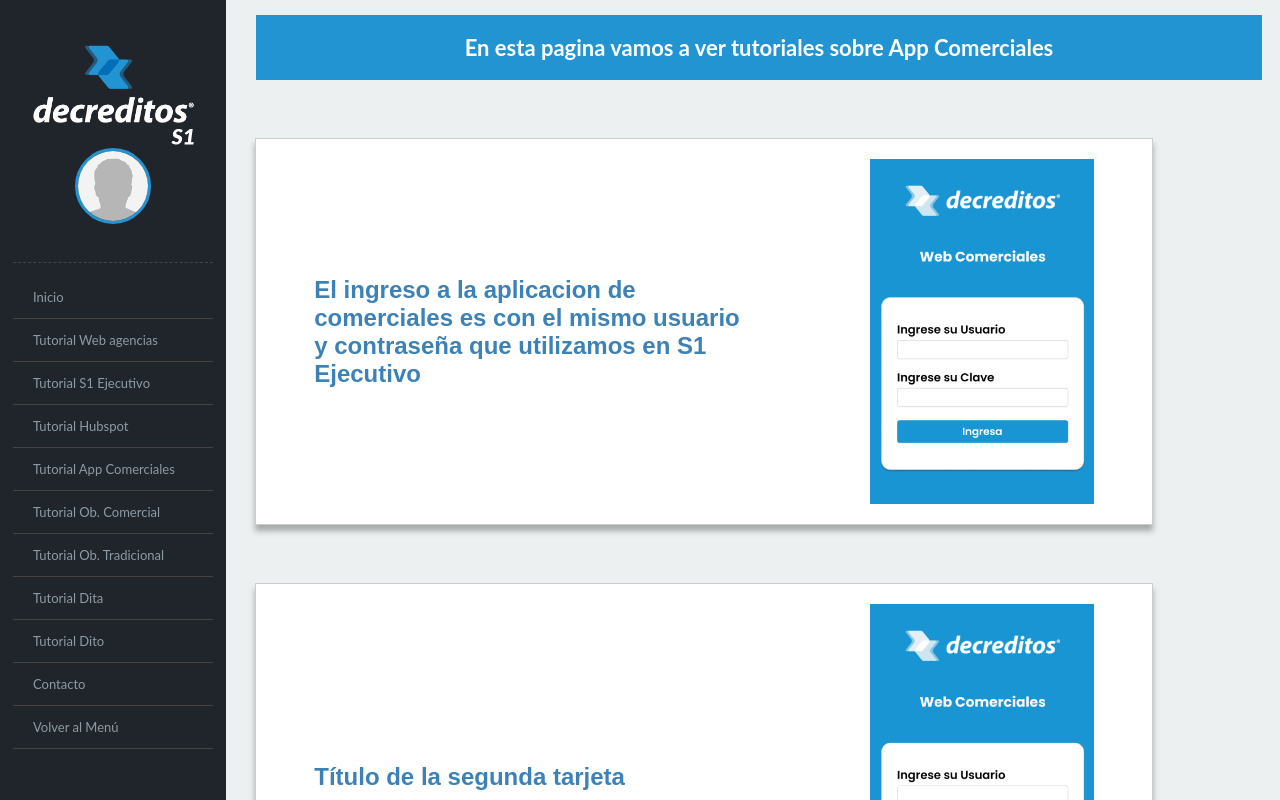
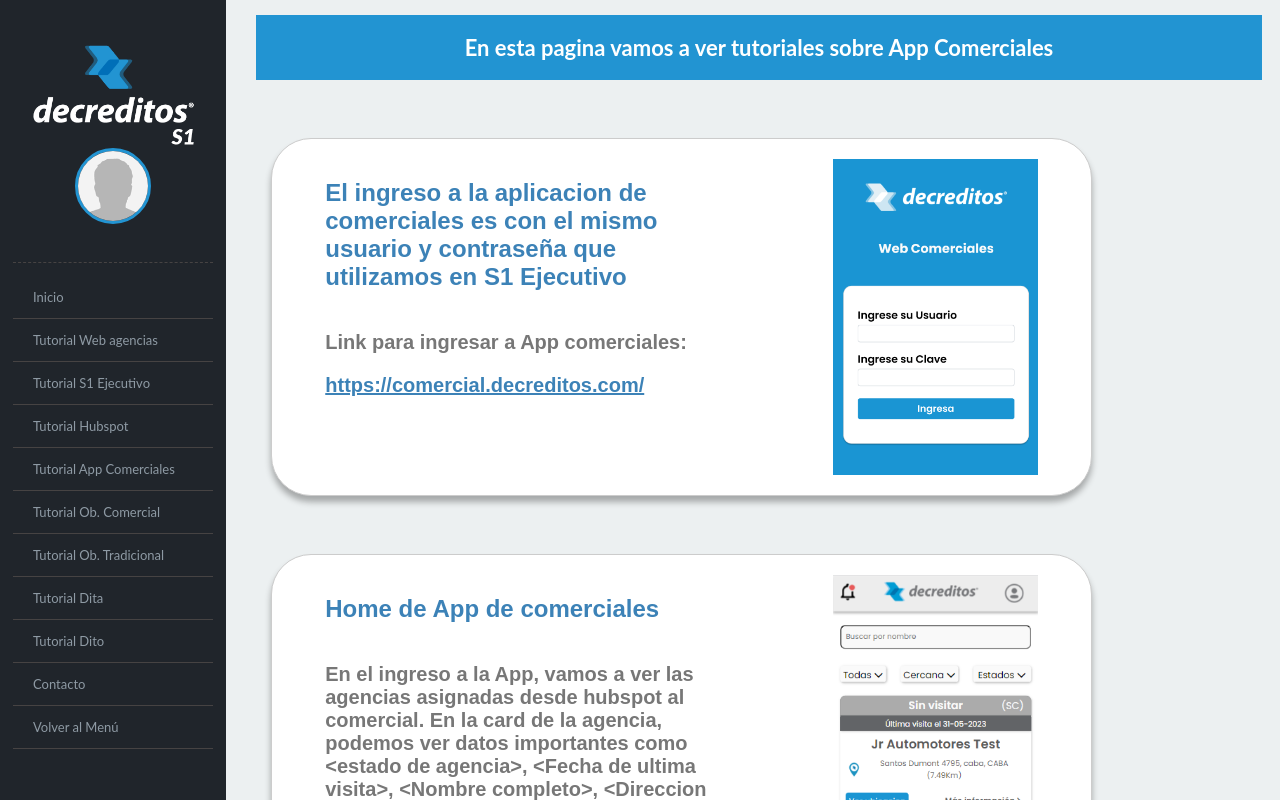
Before and after one commit to JuanGonzalez1889/ProyectoDC, a React (Create React App) app in the folder proyecto-dc/: page /appComerciales in a window 1280 px wide. Shown: the top 800 px of the page. Built offline with nearby package versions, Linux system fonts and the light colour scheme.

Commit message:
agregando datos a app comerciales

```diff
--- a/proyecto-dc/src/components/comerciales.css
+++ b/proyecto-dc/src/components/comerciales.css
@@ -15,13 +15,20 @@
 .MaxiCard {
     display: flex;
     justify-content: space-around;
-    width: 70%;
+    width: 64%;
     margin: 20px 0;
     border: 1px solid #ccc;
-    margin-left: 255px;
+    margin-left: 271px;
     margin-top: 58px;
     background: #FFFFFF;
     box-shadow: 0px 6px 6px rgba(0, 0, 0, 0.3);
+    border-radius: 40px;
+    transition: transform 0.3s;
+}
+
+.MaxiCard:hover {
+    transform: scale(1.05);
+    /* Esto aumenta el tamaño de la tarjeta en un 5% */
 }
 
 .card-content,
@@ -49,6 +56,20 @@
     font-weight: 700;
     color: #3c82b7;
     display: flex;
-    align-content: center;
-    align-items: center;
+    /* justify-content: flex-start; */
+    flex-direction: column;
+    align-items: flex-start;
 }
+
+.card-subtitle {
+    font-size: 20px;
+    color: #777;
+    font-family: "Poppins", sans-serif;
+
+}
+
+.card-text {
+    font-size: 20px;
+    color: #3c82b7;
+    font-family: "Poppins", sans-serif;
+}
--- a/proyecto-dc/src/views/appComerciales.js
+++ b/proyecto-dc/src/views/appComerciales.js
@@ -2,14 +2,18 @@
 import React from "react";
 import "../components/comerciales.css";
 import imagen1 from "../images/loginApp.png";
-import imagen2 from "../images/loginApp.png";
+import imagen2 from "../images/agenciaApp.png";
 
 
-const Card = ({ title, image }) => {
+const Card = ({ title, image, subtitle, text }) => {
   return (
     <div className="MaxiCard">
       <div className="card-content">
         <h2>{title}</h2>
+        <p className="card-subtitle">{subtitle}</p>
+        <a className="card-text" href="https://comercial.decreditos.com/" target="_blank" rel="noopener noreferrer">
+          {text}
+        </a>
       </div>
       <div className="card-image">
         <img src={image} alt={title} />
@@ -23,8 +27,20 @@
       <h1 className="titulosComercial">
         En esta pagina vamos a ver tutoriales sobre App Comerciales
       </h1>
-      <Card title="El ingreso a la aplicacion de comerciales es con el mismo usuario y contraseña que utilizamos en S1 Ejecutivo " image={imagen1} />
-      <Card title="Título de la segunda tarjeta" image={imagen2} />
+      <Card
+        title="El ingreso a la aplicacion de comerciales es con el mismo usuario y contraseña que utilizamos en S1 Ejecutivo "
+        subtitle="Link para ingresar a App comerciales:"
+        text="https://comercial.decreditos.com/"
+        image={imagen1}
+      />
+      <Card
+        title="Home de App de comerciales"
+        subtitle="En el ingreso a la App, vamos a ver las agencias asignadas desde hubspot al comercial.
+        En la card de la agencia, podemos ver datos importantes como <estado de agencia>, <Fecha de ultima visita>,
+        <Nombre completo>, <Direccion de agencia> <Ubicación (al clickear se abre en google maps)>.Ademas, al clickear
+        sobre <mas información> accedes para ver mas datos o incluso realizar otras acciones."
+        image={imagen2}
+      />
     </div>
   );
 };
```
Also changed, not shown: proyecto-dc/src/images/agenciaApp.png (added).
